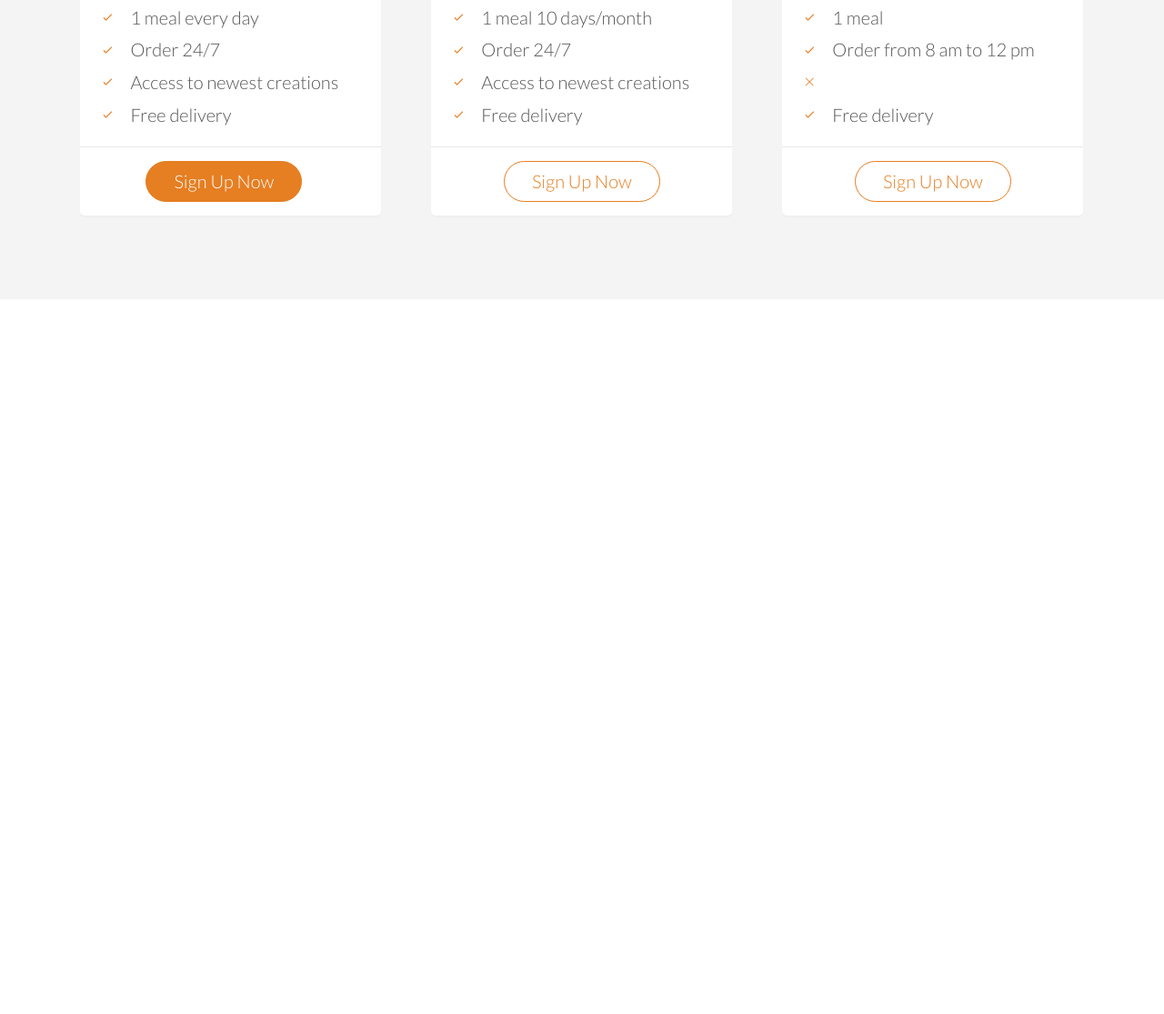
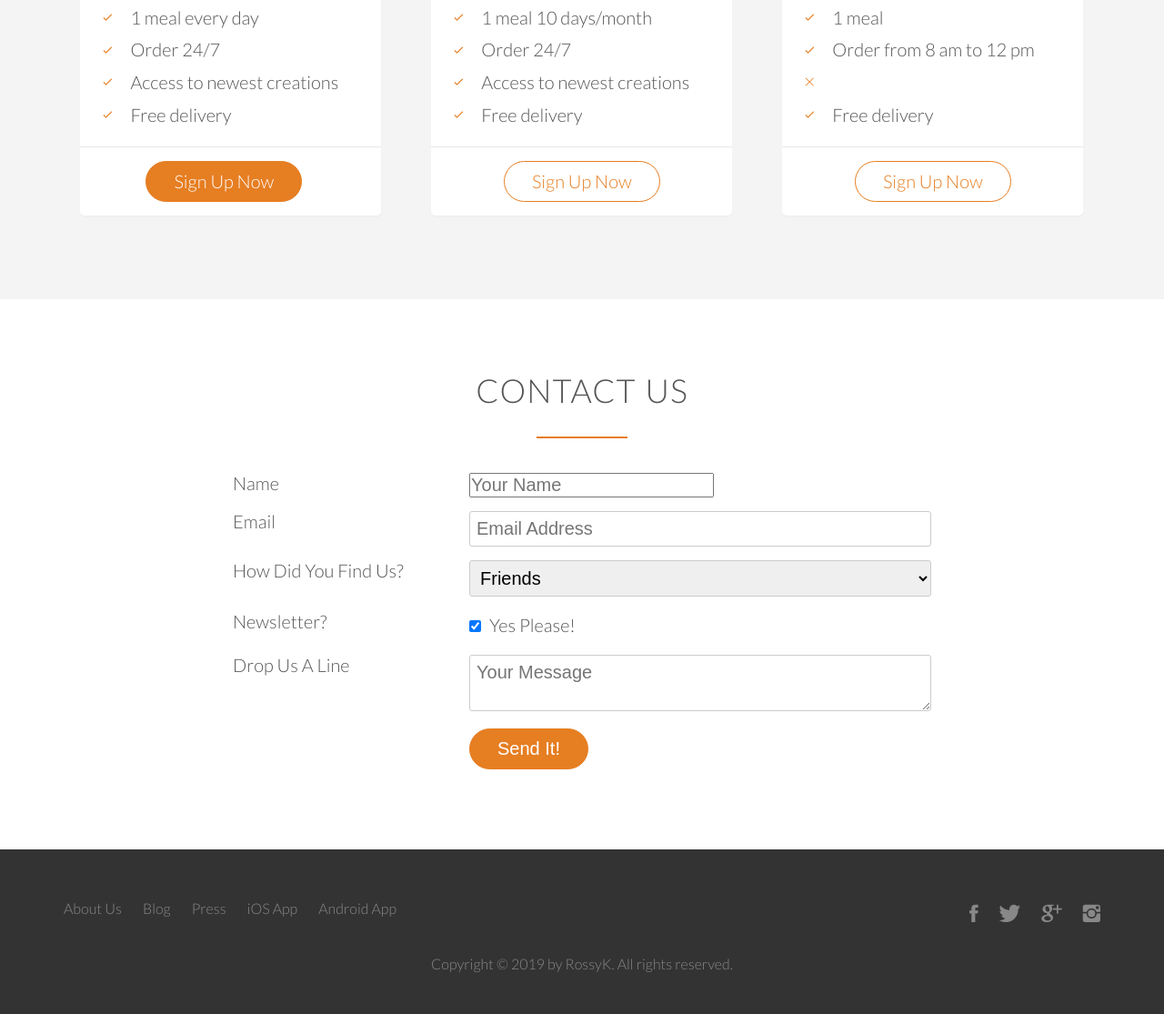
Before and after one commit to kiserr10/responsive-protos, a plain HTML site: page food-site/index.html in a window 1280 px wide. Shown: the part 4267-5382 px from the top of the page at 91% size. Before the commit the page ends 4596 px from the top, so only its background shows below. Drawn offline with Linux system fonts and the light colour scheme; files whose address does not match are found by name.

Commit message:
proto finished

```diff
--- a/food-site/index.html
+++ b/food-site/index.html
@@ -301,8 +301,93 @@
 			</div>
 		</section>
 
+		<section class="section-form">
+			<div class="row">
+				<h2>Contact Us</h2>
+			</div>
+			<form action="#" class="contact-form">
+				<div class="row">
+					<div class="col span-1-of-3">
+						<label for="name">Name</label>
+					</div>
+					<div class="col span-2-of-3">
+						<input type="text" name="name" id="name" placeholder="Your Name" required>
+					</div>
+				</div>
+				<div class="row">
+					<div class="col span-1-of-3">
+						<label for="email">Email</label>
+					</div>
+					<div class="col span-2-of-3">
+						<input type="email" name="email" id="email" placeholder="Email Address" required>
+					</div>
+				</div>
+				<div class="row">
+					<div class="col span-1-of-3">
+						<label for="find-us">How Did You Find Us?</label>
+					</div>
+					<div class="col span-2-of-3">
+						<select name="find-us" id="find-us">
+							<option value="friends" selected>Friends</option>
+							<option value="search">Search Engine</option>
+							<option value="ad">Advertisement</option>
+							<option value="other">Other</option>
+						</select>
+					</div>
+				</div>
+				<div class="row">
+					<div class="col span-1-of-3">
+						<label for="newsletter">Newsletter?</label>
+					</div>
+					<div class="col span-2-of-3">
+						<input type="checkbox" name="newsletter" id="newsletter" checked> Yes Please!
+					</div>
+				</div>
+				<div class="row">
+					<div class="col span-1-of-3">
+						<label>Drop Us A Line</label>
+					</div>
+					<div class="col span-2-of-3">
+						<textarea name="message" placeholder="Your Message"></textarea>
+					</div>
+				</div>
+				<div class="row">
+					<div class="col span-1-of-3">
+						<label>&nbsp;</label>
+					</div>
+					<div class="col span-2-of-3">
+						<input type="submit" value="Send It!">
+					</div>
+				</div>
+			</form>
+		</section>
 
-
+		<footer>
+			<div class="row">
+				<div class="col span-1-of-2">
+					<ul class="footer-nav">
+						<li><a href=#>About Us</a></li>
+						<li><a href=#>Blog</a></li>
+						<li><a href=#>Press</a></li>
+						<li><a href=#>iOS App</a></li>
+						<li><a href=#>Android App</a></li>
+					</ul>
+				</div>
+				<div class="col span-1-of-2">
+					<ul class="social-links">
+						<li><a href=#><i class="ion-social-facebook"></i></a></li>
+						<li><a href=#><i class="ion-social-twitter"></i></a></li>
+						<li><a href=#><i class="ion-social-googleplus"></i></a></li>
+						<li><a href=#><i class="ion-social-instagram"></i></a></li>
+					</ul>
+				</div>
+			</div>
+			<div class="row">
+				<p>
+					Copyright &copy; 2019 by RossyK. All rights reserved.
+				</p>
+			</div>
+		</footer>
 	</body>
 </html>
 
--- a/food-site/resources/css/styles.css
+++ b/food-site/resources/css/styles.css
@@ -133,7 +133,8 @@
 BUTTON STYLES
 -------------------------- */
 .btn:link,
-.btn:visited{
+.btn:visited,
+input[type=submit]{
 	display: inline-block;
 	padding: 10px 30px;
 	font-weight: 300;
@@ -142,7 +143,8 @@
 	transition: background-color 0.2s, border 0.2s, color 0.2s;
 }
 .btn-full:link,
-.btn-full:visited{
+.btn-full:visited,
+input[type=submit]{
 	background-color: #e67e22;
 	border: 1px solid #e67e22;
 	color: #fff;
@@ -154,7 +156,9 @@
 	color: #e67e22;
 }
 .btn:hover,
-.btn:active{
+.btn:active,
+input[type=submit]:hover,
+input[type=sumbit]:active{
 	background-color: #cf6d17;
 	color: #fff;
 }
@@ -387,3 +391,96 @@
 .plan-box ul li{
 	padding: 5px 0;
 }
+/* --------------------------
+CONTACT STYLES
+-------------------------- */
+
+
+.contact-form{
+	width: 60%;
+	margin: 0 auto;
+}
+
+input[type=name],
+input[type=email],
+select,
+textarea{
+	width: 100%;
+	padding: 7px;
+	border-radius: 3px;
+	border: 1px solid #ccc;
+}
+textarea{
+	height:
+}
+input[type=checkbox]{
+	margin: 10px 5px 10px 0;
+}
+*:focus { outline: none; }
+
+/* --------------------------
+FOOTER STYLES
+-------------------------- */
+footer{
+	background-color: #333;
+	padding: 45px;
+	font-size: 80%
+}
+.footer-nav{
+	list-style: none;
+	float: left;
+}
+.social-links{
+	list-style: none;
+	float: right;
+}
+.footer-nav li,
+.social-links li{
+	margin-right: 20px;
+	display: inline-block;
+}
+.footer-nav li:last-child,
+.social-links li:last-child{
+	margin-right: 0;
+}
+.footer-nav li a:link,
+.footer-nav li a:visited,
+.social-links li a:link,
+.social-links li a:visited{
+	text-decoration: none;
+	border: 0;
+	color: #888;
+	transition: color 0.2s;
+}
+.footer-nav li a:hover,
+.footer-nav li a:active{
+	color: #ddd;
+}
+.social-links li a:link,
+.social-links li a:visited{
+	font-size: 160%;
+}
+.ion-social-facebook,
+.ion-social-twitter,
+.ion-social-googleplus,
+.ion-social-instagram{
+	transition: color 0.2s;
+}
+
+.ion-social-facebook:hover{
+	color: #3b5998;
+}
+.ion-social-twitter:hover{
+	color: #00aced;
+}
+.ion-social-googleplus:hover{
+	color: #dd4b39;
+}
+.ion-social-instagram:hover{
+	color: #517fa4;
+}
+footer p{
+	color: #888;
+	text-align: center;
+	margin-top: 20px;
+}
```
